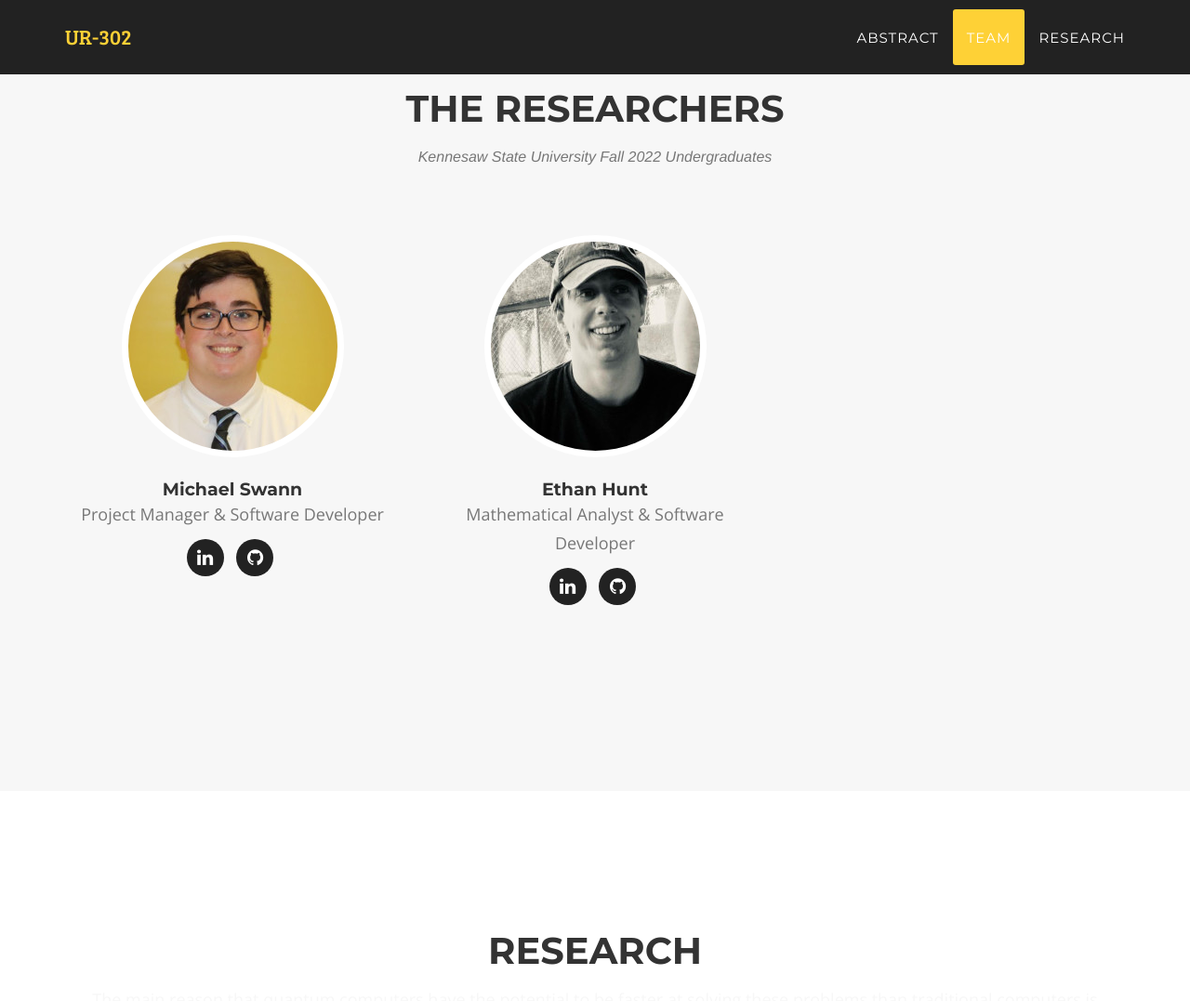
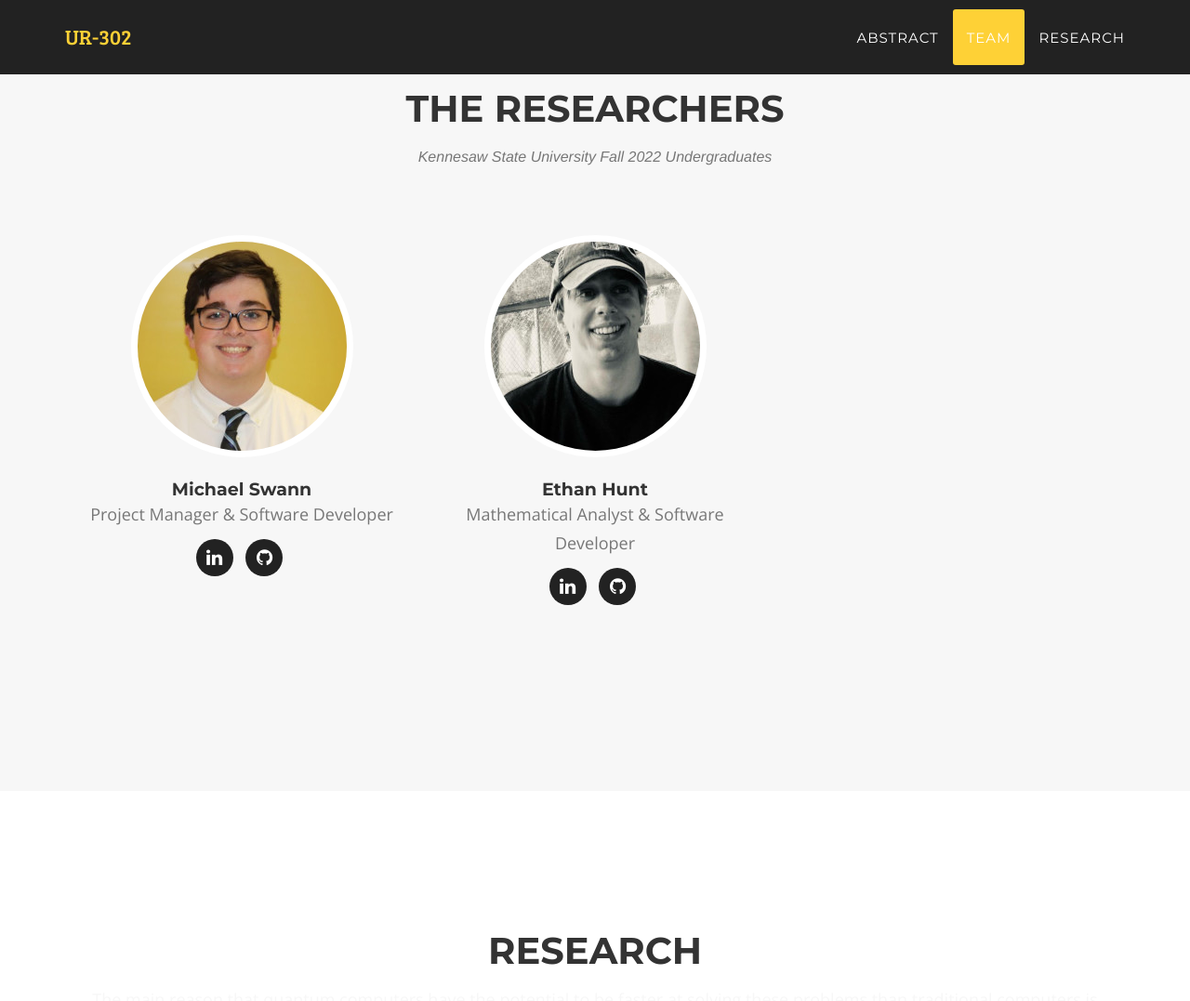
Before and after one commit to Javamorris/Javamorris.github.io, a Jekyll site: the page built from index.html, in a window 1280 px wide and 1400 px high, scrolled down 1538 px. Shown: the top 1077 px of the window at 93% size. Built offline with Jekyll 4.4.1, drawn with Linux system fonts in a browser that asks for light colours; some web fonts are replaced.

Commit message:
centering divs

```diff
--- a/_includes/css/agency.css
+++ b/_includes/css/agency.css
@@ -4,6 +4,9 @@
  * For details, see http://www.apache.org/licenses/LICENSE-2.0.
  */
 
+.centerdiv {
+    margin: 0 auto
+}
 body {
     overflow-x: hidden;
     font-family: "Open Sans","Helvetica Neue",Helvetica,Arial,sans-serif;
--- a/_includes/team.html
+++ b/_includes/team.html
@@ -7,7 +7,7 @@
                     <h3 class="section-subheading text-muted">Kennesaw State University Fall 2022 Undergraduates</h3>
                 </div>
             </div>
-            <div class="row">
+            <div class="row centerdiv">
                 {% for member in site.people %}
                 <div class="col-sm-4">
                     <div class="team-member">
```
